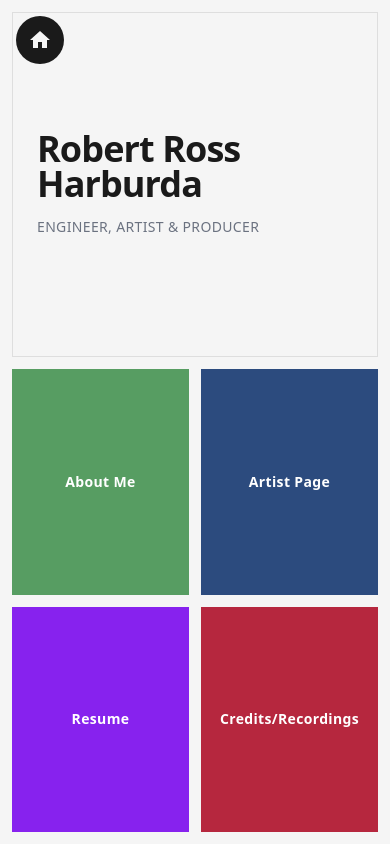
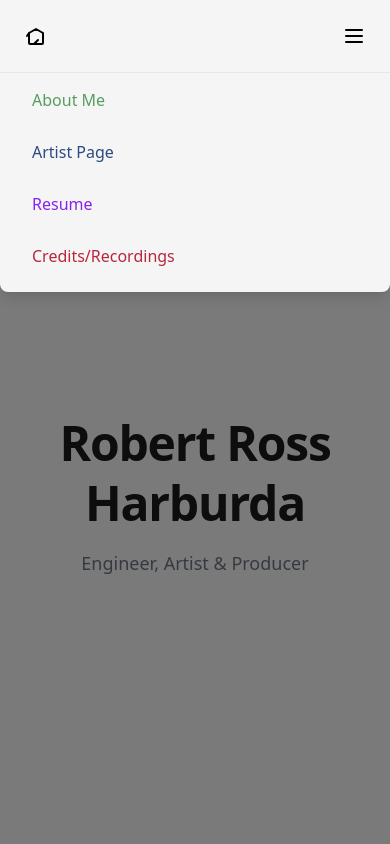
Before and after one commit to j-gi11/robert_website, a Next.js app: page / in a window 390 px wide. Both pictures are taken after a click on the button "Toggle menu". Shown: the top 844 px of the page. Built offline with nearby package versions, Linux system fonts and the light colour scheme.

Commit message:
refactor: redesign portfolio with minimalist scrollable header and responsive nav
Create new header & layout components; update Tailwind CSS for colors

Co-authored-by: Jagroop Gill <193192122+j-gi11@users.noreply.github.com>

```diff
--- a/app/page.tsx
+++ b/app/page.tsx
@@ -1,9 +1,11 @@
-import { BentoGrid } from "@/components/bento-grid";
+import { Header } from "@/components/header";
+import { MainContent } from "@/components/main-content";
 
 export default function Home() {
   return (
-    <main>
-      <BentoGrid />
-    </main>
+    <>
+      <Header />
+      <MainContent />
+    </>
   );
 }
--- /dev/null
+++ b/components/header.tsx
@@ -0,0 +1,104 @@
+'use client';
+
+import { useState } from 'react';
+import Link from 'next/link';
+
+export function Header() {
+  const [isMobileMenuOpen, setIsMobileMenuOpen] = useState(false);
+
+  const navLinks = [
+    { label: 'About Me', href: '#about', color: 'text-muted-green' },
+    { label: 'Artist Page', href: '#artist', color: 'text-dark-blue' },
+    { label: 'Resume', href: '#resume', color: 'text-bright-purple' },
+    { label: 'Credits/Recordings', href: '#credits', color: 'text-deep-red' },
+  ];
+
+  return (
+    <>
+      {/* Desktop & Mobile Header */}
+      <header className="sticky top-0 z-40 w-full bg-background border-b border-gray-200">
+        <div className="flex items-center justify-between px-4 sm:px-6 lg:px-8 py-4">
+          {/* Home Icon */}
+          <Link
+            href="#"
+            onClick={(e) => {
+              e.preventDefault();
+              window.scrollTo({ top: 0, behavior: 'smooth' });
+            }}
+            className="inline-flex items-center justify-center w-10 h-10 rounded hover:bg-gray-100 transition-colors"
+            aria-label="Home"
+          >
+            <svg
+              className="w-6 h-6"
+              fill="none"
+              stroke="currentColor"
+              viewBox="0 0 24 24"
+            >
+              <path
+                strokeLinecap="round"
+                strokeLinejoin="round"
+                strokeWidth={2}
+                d="M3 12l2-3m0 0l7-4 7 4M5 9v10a1 1 0 001 1h12a1 1 0 001-1V9m-9 11l4-4"
+              />
+            </svg>
+          </Link>
+
+          {/* Desktop Navigation */}
+          <nav className="hidden md:flex items-center gap-2 lg:gap-4 flex-wrap justify-end">
+            {navLinks.map((link) => (
+              <a
+                key={link.label}
+                href={link.href}
+                className={`text-sm md:text-base whitespace-nowrap transition-colors hover:underline ${link.color}`}
+              >
+                {link.label}
+              </a>
+            ))}
+          </nav>
+
+          {/* Mobile Hamburger Menu */}
+          <button
+            onClick={() => setIsMobileMenuOpen(!isMobileMenuOpen)}
+            className="md:hidden inline-flex items-center justify-center w-10 h-10 rounded hover:bg-gray-100 transition-colors"
+            aria-label="Toggle menu"
+          >
+            <svg
+              className="w-6 h-6"
+              fill="none"
+              stroke="currentColor"
+              viewBox="0 0 24 24"
+            >
+              <path
+                strokeLinecap="round"
+                strokeLinejoin="round"
+                strokeWidth={2}
+                d="M4 6h16M4 12h16M4 18h16"
+              />
+            </svg>
+          </button>
+        </div>
+      </header>
+
+      {/* Mobile Navigation Overlay */}
+      {isMobileMenuOpen && (
+        <div className="fixed inset-0 z-30 md:hidden bg-black/50" onClick={() => setIsMobileMenuOpen(false)}>
+          <div
+            className="absolute top-16 left-0 right-0 bg-background shadow-lg rounded-b-lg p-4 space-y-3"
+            onClick={(e) => e.stopPropagation()}
+          >
+            {navLinks.map((link) => (
+              <a
+                key={link.label}
+                href={link.href}
+                onClick={() => setIsMobileMenuOpen(false)}
+                className={`block px-4 py-2 rounded hover:bg-gray-100 transition-colors ${link.color}`}
+              >
+                {link.label}
+              </a>
+            ))}
+          </div>
+        </div>
+      )}
+    </>
+  );
+}
--- /dev/null
+++ b/components/main-content.tsx
@@ -0,0 +1,95 @@
+'use client';
+
+import { useState } from 'react';
+
+export function MainContent() {
+  const [expandCredits, setExpandCredits] = useState(false);
+
+  return (
+    <main className="min-h-screen bg-background">
+      {/* Hero Section */}
+      <section className="flex flex-col items-center justify-center min-h-screen px-4 sm:px-6 lg:px-8">
+        <div className="text-center max-w-3xl">
+          <h1 className="font-[var(--font-display)] text-5xl sm:text-6xl md:text-7xl lg:text-8xl font-bold text-foreground leading-tight tracking-tight text-balance mb-4">
+            Robert Ross Harburda
+          </h1>
+          <p className="text-lg sm:text-xl md:text-2xl text-muted font-normal">
+            Engineer, Artist &amp; Producer
+          </p>
+        </div>
+      </section>
+
+      {/* About Me Section */}
+      <section id="about" className="py-16 sm:py-20 px-4 sm:px-6 lg:px-8">
+        <div className="max-w-2xl">
+          <h2 className="text-3xl sm:text-4xl font-bold text-foreground border-b-4 border-muted-green pb-3 mb-6 inline-block">
+            About Me
+          </h2>
+          <p className="text-base sm:text-lg text-muted leading-relaxed">
+            Placeholder content for About Me section. This is where you can showcase your background, experience, and what drives your passion for audio engineering and music production.
+          </p>
+        </div>
+      </section>
+
+      {/* Artist Page Section */}
+      <section id="artist" className="py-16 sm:py-20 px-4 sm:px-6 lg:px-8">
+        <div className="max-w-2xl">
+          <h2 className="text-3xl sm:text-4xl font-bold text-foreground border-b-4 border-dark-blue pb-3 mb-6 inline-block">
+            Artist Page
+          </h2>
+          <p className="text-base sm:text-lg text-muted leading-relaxed">
+            Placeholder content for Artist Page section. Feature your work, collaborations, and artistic achievements here.
+          </p>
+        </div>
+      </section>
+
+      {/* Resume Section */}
+      <section id="resume" className="py-16 sm:py-20 px-4 sm:px-6 lg:px-8">
+        <div className="max-w-2xl">
+          <h2 className="text-3xl sm:text-4xl font-bold text-foreground border-b-4 border-bright-purple pb-3 mb-6 inline-block">
+            Resume
+          </h2>
+          <p className="text-base sm:text-lg text-muted leading-relaxed">
+            Placeholder content for Resume section. Highlight your skills, experience, and professional qualifications.
+          </p>
+        </div>
+      </section>
+
+      {/* Credits / Recordings Section */}
+      <section id="credits" className="py-16 sm:py-20 px-4 sm:px-6 lg:px-8">
+        {!expandCredits ? (
+          <button
+            onClick={() => setExpandCredits(true)}
+            className="text-3xl sm:text-4xl font-bold text-foreground border-b-4 border-deep-red pb-3 inline-block hover:opacity-75 transition-opacity"
+          >
+            Credits / Recordings
+          </button>
+        ) : (
+          <div className="space-y-8">
+            <div className="max-w-2xl">
+              <h2 className="text-3xl sm:text-4xl font-bold text-foreground border-b-4 border-deep-red pb-3 mb-6 inline-block">
+                Studio Work
+              </h2>
+              <p className="text-base sm:text-lg text-muted leading-relaxed">
+                Placeholder content for Studio Work section. Feature your studio recordings and production credits.
+              </p>
+            </div>
+            <div className="max-w-2xl">
+              <h2 className="text-3xl sm:text-4xl font-bold text-foreground border-b-4 border-deep-red pb-3 mb-6 inline-block">
+                Live Recordings
+              </h2>
+              <p className="text-base sm:text-lg text-muted leading-relaxed">
+                Placeholder content for Live Recordings section. Showcase your live performance recordings and events.
+              </p>
+            </div>
+          </div>
+        )}
+      </section>
+
+      {/* Footer Spacing */}
+      <section className="py-12 sm:py-16 text-center text-muted text-sm">
+        <p>&copy; 2024 Robert Ross Harburda. All rights reserved.</p>
+      </section>
+    </main>
+  );
+}
```
Also changed, not shown: app/globals.css (line endings or trailing spaces).
